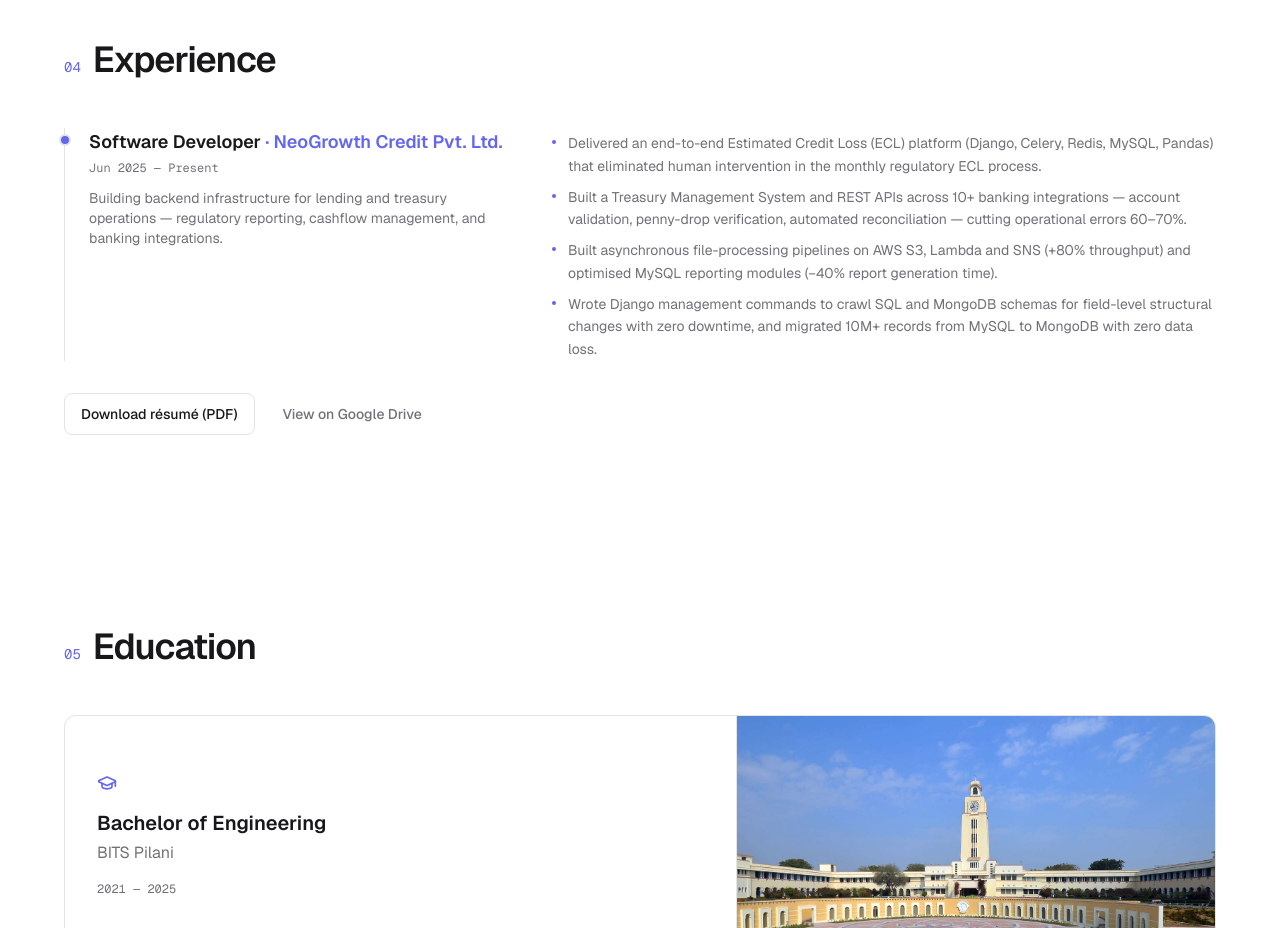
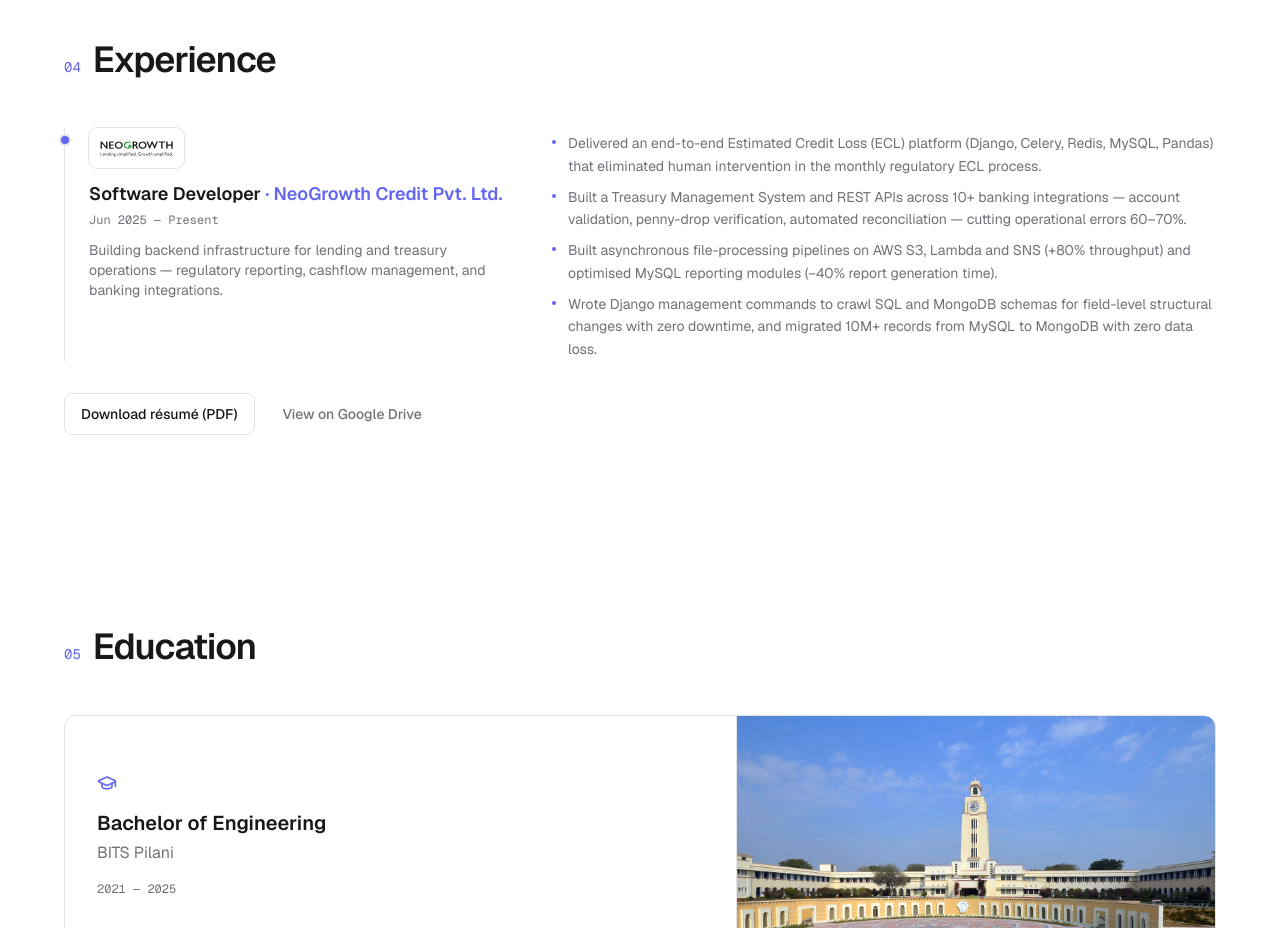
Before and after one commit to sharmaomshiv201/portfolio, a Next.js app: page / in a window 1280 px wide. Shown: the part 2860-3788 px from the top of the page. Built offline with nearby package versions, Linux system fonts and the light colour scheme; no server answers.

Commit message:
Add NeoGrowth logo to Experience entry

```diff
--- a/src/components/sections/Experience.tsx
+++ b/src/components/sections/Experience.tsx
@@ -1,6 +1,7 @@
 import { site } from "@/content/site";
 import { Section } from "@/components/Section";
 import { Reveal } from "@/components/Reveal";
+import { SmartImage } from "@/components/SmartImage";
 
 export function Experience() {
   return (
@@ -14,6 +15,15 @@ export function Experience() {
               className="grid gap-4 lg:grid-cols-[minmax(0,1fr)_minmax(0,1.6fr)] lg:gap-12"
             >
               <div>
+                {job.logo && (
+                  <div className="mb-3 inline-flex rounded-lg bg-white p-2 ring-1 ring-black/10">
+                    <SmartImage
+                      src={job.logo}
+                      alt={job.company}
+                      className="h-6 w-auto"
+                    />
+                  </div>
+                )}
                 <div className="flex flex-wrap items-baseline gap-x-3">
                   <h3 className="text-lg font-semibold">
                     {job.role}{" "}
--- a/src/content/site.ts
+++ b/src/content/site.ts
@@ -37,6 +37,8 @@ export type ExperienceItem = {
   location?: string;
   summary: string;
   highlights: string[];
+  /** Optional company logo at /public/... (shown on a white chip) */
+  logo?: string;
 };
 
 export type EducationItem = {
@@ -150,6 +152,7 @@ export const site = {
       role: "Software Developer",
       company: "NeoGrowth Credit Pvt. Ltd.",
       period: "Jun 2025 — Present",
+      logo: "/neogrowth.svg",
       summary:
         "Building backend infrastructure for lending and treasury operations — regulatory reporting, cashflow management, and banking integrations.",
       highlights: [
```
Also changed, not shown: public/neogrowth.svg (added).
